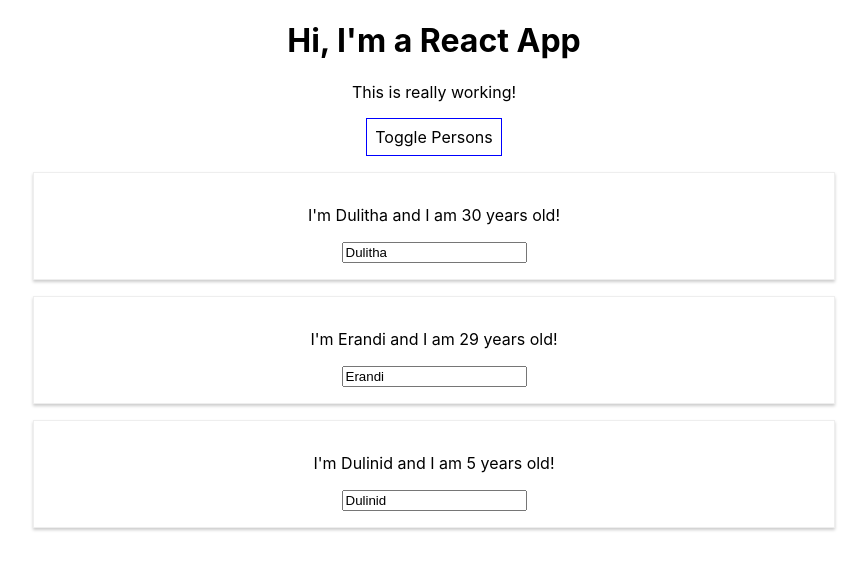
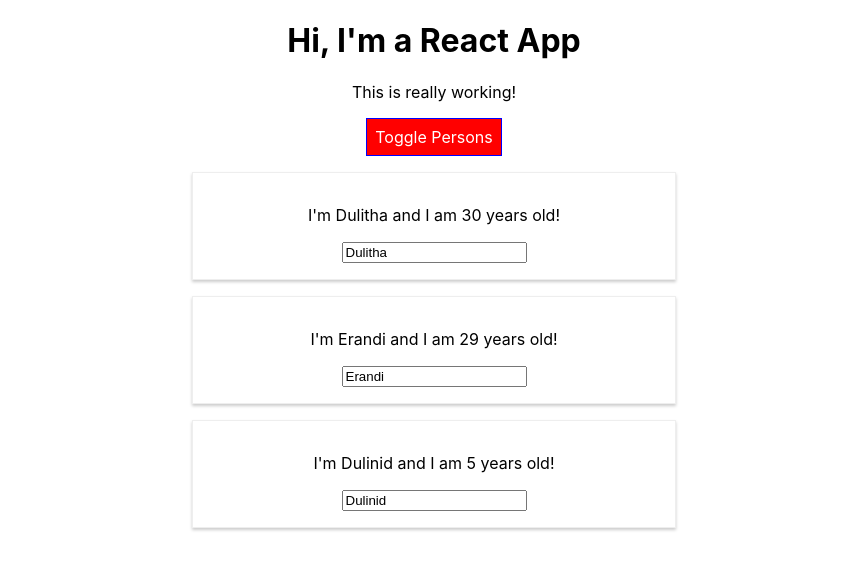
Before and after one commit to dulitharuvin/react-completeguide, a React (Create React App) app: page / in a window 1280 px wide. Both pictures are taken after a click on the button "Toggle Persons". Shown: the top 570 px of the page, without its empty margins (206-1073 px from the left). Built offline with nearby package versions, Linux system fonts and the light colour scheme.

Commit message:
react js styles added with css modules

```diff
--- a/package.json
+++ b/package.json
@@ -6,9 +6,11 @@
     "@testing-library/jest-dom": "^5.14.1",
     "@testing-library/react": "^11.2.7",
     "@testing-library/user-event": "^12.8.3",
+    "radium": "^0.26.1",
     "react": "^17.0.2",
     "react-dom": "^17.0.2",
     "react-scripts": "4.0.3",
+    "styled-components": "^5.3.0",
     "web-vitals": "^1.1.2"
   },
   "scripts": {
--- a/src/App.css
+++ /dev/null
@@ -1,3 +0,0 @@
-.App {
-  text-align: center;
-}
--- a/src/App.js
+++ b/src/App.js
@@ -1,5 +1,5 @@
 import React, { Component } from 'react';
-import './App.css';
+import classes from './App.module.css';
 import Person from './Person/Person';
 
 class App extends Component {
@@ -47,16 +47,8 @@
   }
 
   render() {
-
-    const style = {
-      backgroundColor: 'white',
-      font: 'inherit',
-      border: '1px solid blue',
-      padding: '8px',
-      cursor: 'pointer'
-    }
-
     let persons = null;
+    let btnClass = '';
 
     if (this.state.showPersons) {
       persons = (
@@ -71,15 +63,22 @@
           })}
         </div>
       );
+      btnClass = classes.Red;
+    }
+
+    let asignedClasses = [];
+    if (this.state.persons.length <= 2) {
+      classes.push(classes.red);
+    }
+    if (this.state.persons.length <= 1) {
+      classes.push(classes.bold)
     }
 
     return (
-      <div className="App">
+      <div className={classes.App}>
         <h1>Hi, I'm a React App</h1>
-        <p>This is really working!</p>
-        <button
-          style={style}
-          onClick={this.togglePersonsHandler}>Toggle Persons</button>
+        <p className={asignedClasses.join(' ')}>This is really working!</p>
+        <button className={btnClass} onClick={this.togglePersonsHandler}>Toggle Persons</button>
         {persons}
       </div>
     );
--- /dev/null
+++ b/src/App.module.css
@@ -0,0 +1,33 @@
+.App {
+  text-align: center;
+}
+
+.red {
+  color: red;
+}
+
+.bold {
+  font-weight: bold;
+}
+
+.App button {
+  background-color: green;
+  color: white;
+  font: inherit;
+  border: 1px solid blue;
+  padding: 8px;
+  cursor: pointer;
+}
+
+.App button:hover {
+  background-color: lightgreen;
+  color: 'black'
+}
+
+.App button.Red{
+  background-color: red;
+}
+
+.App button.Red:hover{
+  background-color: salmon;
+}
--- a/src/Person/Person.js
+++ b/src/Person/Person.js
@@ -1,11 +1,12 @@
 import React from 'react';
-import './Person.css';
+
+import classes from './Person.module.css';
 
 const person = (props) => {
     return (
-        <div className="Person">
-            <p onClick={props.click}>I'm {props.name} and I am {props.age} years old!</p>
-            <p>{props.children}</p>
+        <div className={classes.Person}>
+            <p onClick={props.click} > I'm {props.name} and I am {props.age} years old!</p>
+            <p> {props.children}</p >
             <input type="text" onChange={props.changed} value={props.name} />
         </div>
     );
--- a/src/Person/Person.css
+++ b/src/Person/Person.module.css
@@ -6,3 +6,9 @@
     padding: 16px;
     text-align: center;
 }
+
+@media (min-width : 500px) {
+    .Person {
+        width: 450px;
+    }
+}
```
Also changed, not shown: 1 other file (tests, documents, lock files or other folders).
